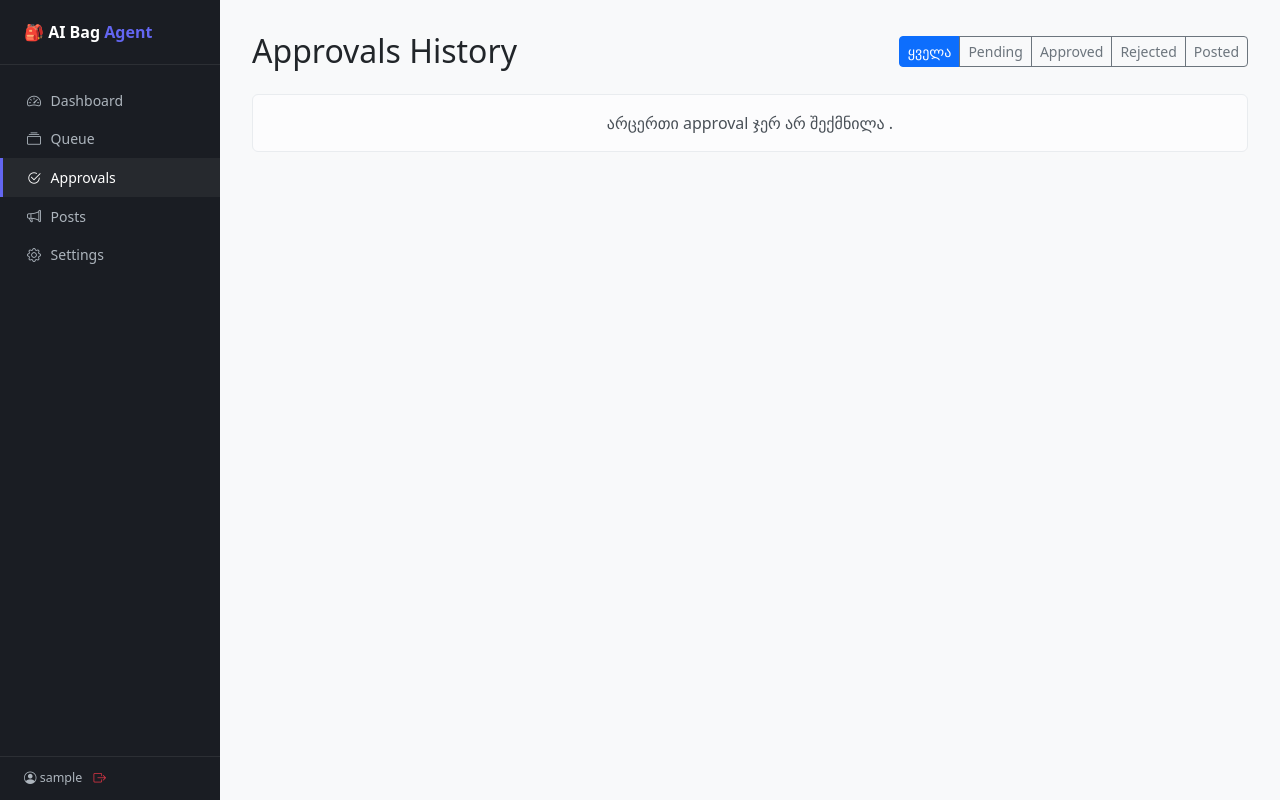
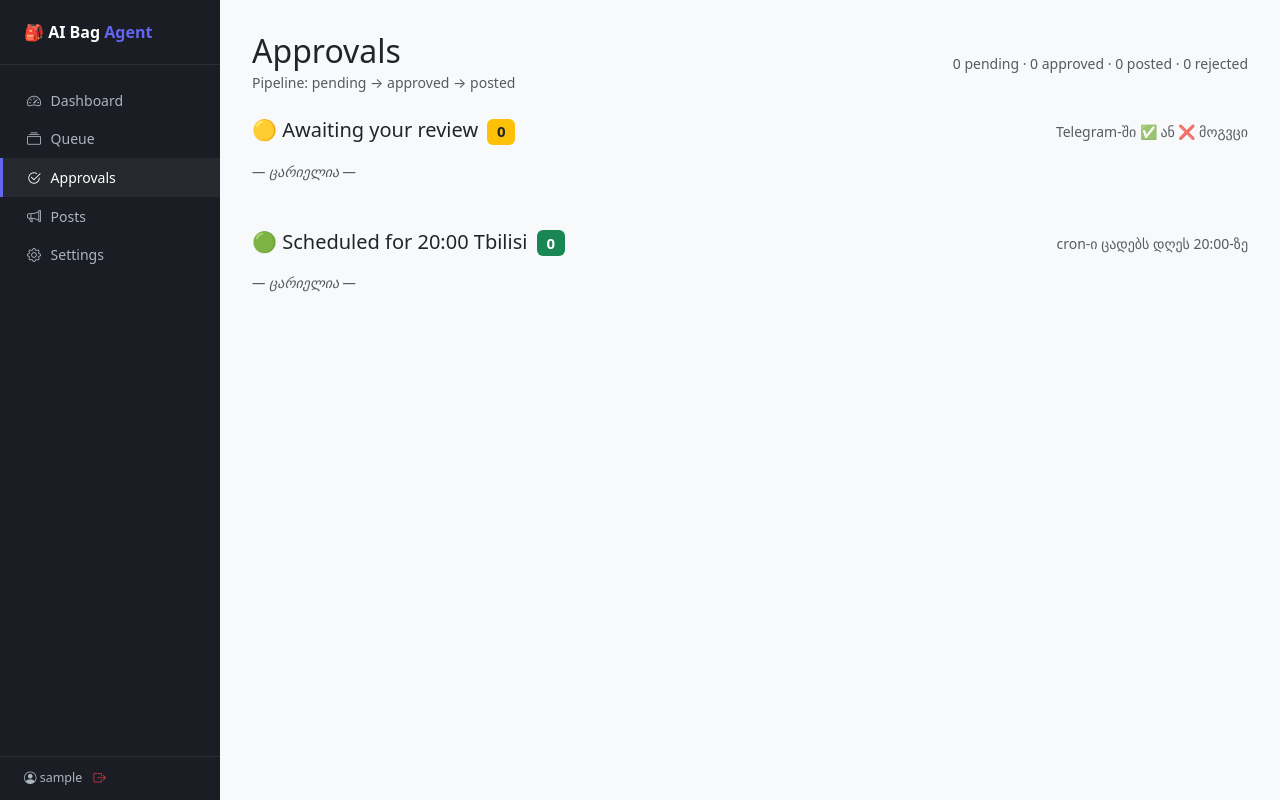
Before and after one commit to ketikh/pinterest-agent, a Flask app: page /admin/approvals in a window 1280 px wide. Run offline with Flask 3, Linux system fonts and the light colour scheme; the visitor is signed in with stand-in values (Sample User, id 1); data that the repository does not hold is empty.

Commit message:
feat: pipeline-style approvals view + clickable dashboard stats
Admin called the existing layout "გაურკვეველი" — fixed by reorganising
the Approvals page around the actual workflow stages so it's obvious
what is happening to each post and what action is expected next.

approvals.html now renders four labelled sections in pipeline order
(filter pills dropped — the sections themselves are the filter):

  🟡 Awaiting your review     — pending, decide in Telegram
  🟢 Scheduled for 20:00       — approved, cron runs tonight
  🔵 Posted                    — already live on FB + IG
  🔴 Cancelled                 — skipped, cron ignores

Each section header shows a count badge and a one-line description of
what cron / admin needs to do. The card itself uses a Jinja macro now
so the action buttons (Edit captions / Post now / Don't post) stay
consistent and obvious per status. Caption preview is collapsed inside
a <details> tag — visible on demand without cluttering the grid.

Dashboard stat cards become clickable links — each one jumps directly
to its corresponding view ("Awaiting Review" → /admin/approvals#pending,
"Scheduled" → #approved, "Posted" → /admin/posts, "Bags in queue" →
/admin/queue). Each card also carries a one-line subtitle so the number
is no longer naked — admin sees "decide in Telegram" / "waiting for cron"
without clicking anything.
Files changed: routes.py, approvals.html (rewritten), dashboard.html
Status: WORKING (113/113 tests pass; template renders with 4 sections
and clickable stats)

Co-Authored-By: Claude Sonnet 4.6 <noreply@anthropic.com>

```diff
--- a/ai_bag_agent/ai_content/routes.py
+++ b/ai_bag_agent/ai_content/routes.py
@@ -189,20 +189,16 @@ def queue_reorder():
 @ai_content_bp.route("/approvals")
 @login_required
 def approvals():
-    status_filter = request.args.get("status", "all")
-    query = PendingApproval.query
-    if status_filter != "all":
-        query = query.filter_by(status=status_filter)
-    approvals = (
-        query.order_by(PendingApproval.created_at.desc())
-        .limit(100)
+    rows = (
+        PendingApproval.query
+        .order_by(PendingApproval.created_at.desc())
+        .limit(200)
         .all()
     )
-    return render_template(
-        "ai_content/approvals.html",
-        approvals=approvals,
-        status_filter=status_filter,
-    )
+    grouped = {"pending": [], "approved": [], "posted": [], "rejected": []}
+    for a in rows:
+        grouped.setdefault(a.status, []).append(a)
+    return render_template("ai_content/approvals.html", grouped=grouped)
 
 
 @ai_content_bp.route("/approvals/<int:approval_id>/retry", methods=["POST"])
--- a/ai_bag_agent/ai_content/templates/ai_content/approvals.html
+++ b/ai_bag_agent/ai_content/templates/ai_content/approvals.html
@@ -1,28 +1,7 @@
 {% extends "ai_content/base.html" %}
 {% block title %}Approvals{% endblock %}
 
-{% block content %}
-<div class="d-flex justify-content-between align-items-center mb-4">
-  <h2 class="mb-0">Approvals History</h2>
-  <div class="btn-group">
-    {% set statuses = [('all', 'ყველა'), ('pending', 'Pending'), ('approved', 'Approved'),
-                       ('rejected', 'Rejected'), ('posted', 'Posted')] %}
-    {% for value, label in statuses %}
-      <a href="{{ url_for('ai_content.approvals', status=value) }}"
-         class="btn btn-sm {{ 'btn-primary' if status_filter == value else 'btn-outline-secondary' }}">
-        {{ label }}
-      </a>
-    {% endfor %}
-  </div>
-</div>
-
-{% if not approvals %}
-  <div class="alert alert-light text-center">
-    არცერთი approval ჯერ არ შექმნილა {{ '(filter: ' ~ status_filter ~ ')' if status_filter != 'all' else '' }}.
-  </div>
-{% else %}
-<div class="row g-3">
-  {% for a in approvals %}
+{% macro approval_card(a) %}
 <div class="col-md-6 col-xl-4">
   <div class="card h-100 shadow-sm">
     {% if a.generated_image_url %}
@@ -40,11 +19,11 @@
         {{ a.bag.bag_name if a.bag else 'Unknown bag' }}
       </h6>
       <small class="text-muted d-block">
-          <i class="bi bi-clock"></i> {{ a.created_at | local_dt }}
+        <i class="bi bi-clock"></i> created {{ a.created_at | local_dt }}
       </small>
       {% if a.responded_at %}
         <small class="text-muted d-block">
-            <i class="bi bi-reply"></i> {{ a.responded_at | local_dt }}
+          <i class="bi bi-reply"></i> responded {{ a.responded_at | local_dt }}
         </small>
       {% endif %}
       {% if a.reference_url %}
@@ -52,6 +31,12 @@
            class="small text-decoration-none d-block mt-1">
           <i class="bi bi-link-45deg"></i> Reference
         </a>
+      {% endif %}
+      {% if a.fb_caption or a.ig_caption %}
+        <details class="mt-2 small">
+          <summary class="text-muted">caption preview</summary>
+          <pre class="small mt-1 mb-0 text-muted" style="white-space: pre-wrap; font-family: inherit;">{{ (a.fb_caption or a.ig_caption)[:200] }}{{ '…' if (a.fb_caption or a.ig_caption)|length > 200 }}</pre>
+        </details>
       {% endif %}
     </div>
     <div class="card-footer bg-white border-top-0">
@@ -65,7 +50,7 @@
                 class="flex-fill m-0">
             <input type="hidden" name="csrf_token" value="{{ csrf_token() }}">
             <button type="submit" class="btn btn-sm btn-outline-primary w-100">
-                <i class="bi bi-arrow-repeat"></i> Retry post
+              <i class="bi bi-rocket-takeoff"></i> Post now
             </button>
           </form>
         {% endif %}
@@ -82,7 +67,87 @@
     </div>
   </div>
 </div>
-  {% endfor %}
+{% endmacro %}
+
+{% block content %}
+<div class="d-flex justify-content-between align-items-center mb-4">
+  <div>
+    <h2 class="mb-0">Approvals</h2>
+    <small class="text-muted">Pipeline: pending → approved → posted</small>
   </div>
+  <div class="text-muted small">
+    {{ grouped.pending|length }} pending ·
+    {{ grouped.approved|length }} approved ·
+    {{ grouped.posted|length }} posted ·
+    {{ grouped.rejected|length }} rejected
+  </div>
+</div>
+
+{# ---- Section: Pending Review ---- #}
+<section id="pending" class="mb-5">
+  <div class="d-flex justify-content-between align-items-baseline mb-3">
+    <h5 class="mb-0">
+      🟡 Awaiting your review
+      <span class="badge bg-warning text-dark ms-1">{{ grouped.pending|length }}</span>
+    </h5>
+    <small class="text-muted">Telegram-ში ✅ ან ❌ მოგვცი</small>
+  </div>
+  {% if grouped.pending %}
+    <div class="row g-3">
+      {% for a in grouped.pending %}{{ approval_card(a) }}{% endfor %}
+    </div>
+  {% else %}
+    <div class="text-muted small fst-italic">— ცარიელია —</div>
+  {% endif %}
+</section>
+
+{# ---- Section: Scheduled (approved, waiting for 20:00) ---- #}
+<section id="approved" class="mb-5">
+  <div class="d-flex justify-content-between align-items-baseline mb-3">
+    <h5 class="mb-0">
+      🟢 Scheduled for 20:00 Tbilisi
+      <span class="badge bg-success ms-1">{{ grouped.approved|length }}</span>
+    </h5>
+    <small class="text-muted">cron-ი ცადებს დღეს 20:00-ზე</small>
+  </div>
+  {% if grouped.approved %}
+    <div class="row g-3">
+      {% for a in grouped.approved %}{{ approval_card(a) }}{% endfor %}
+    </div>
+  {% else %}
+    <div class="text-muted small fst-italic">— ცარიელია —</div>
+  {% endif %}
+</section>
+
+{# ---- Section: Posted ---- #}
+{% if grouped.posted %}
+<section class="mb-5">
+  <div class="d-flex justify-content-between align-items-baseline mb-3">
+    <h5 class="mb-0">
+      🔵 Posted
+      <span class="badge bg-secondary ms-1">{{ grouped.posted|length }}</span>
+    </h5>
+    <small class="text-muted">უკვე გავიდა FB + IG-ზე — <a href="{{ url_for('ai_content.posts') }}">post log</a></small>
+  </div>
+  <div class="row g-3">
+    {% for a in grouped.posted %}{{ approval_card(a) }}{% endfor %}
+  </div>
+</section>
+{% endif %}
+
+{# ---- Section: Rejected ---- #}
+{% if grouped.rejected %}
+<section class="mb-5">
+  <div class="d-flex justify-content-between align-items-baseline mb-3">
+    <h5 class="mb-0">
+      🔴 Cancelled
+      <span class="badge bg-danger ms-1">{{ grouped.rejected|length }}</span>
+    </h5>
+    <small class="text-muted">cron-ი ცადებს გამოტოვებს</small>
+  </div>
+  <div class="row g-3">
+    {% for a in grouped.rejected %}{{ approval_card(a) }}{% endfor %}
+  </div>
+</section>
 {% endif %}
 {% endblock %}
```
Also changed, not shown: ai_bag_agent/ai_content/templates/ai_content/dashboard.html (+15 -3 lines). Lines whose indentation alone changed are shown as unchanged.
